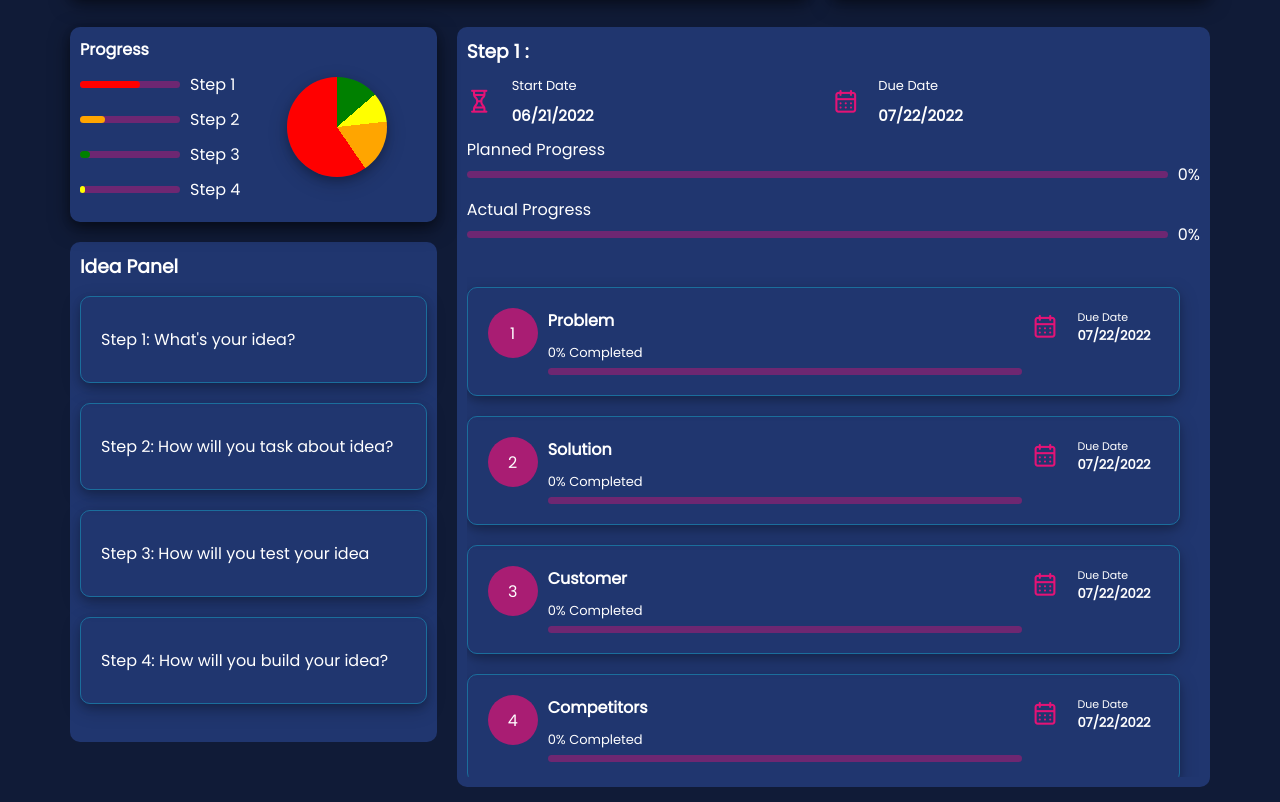
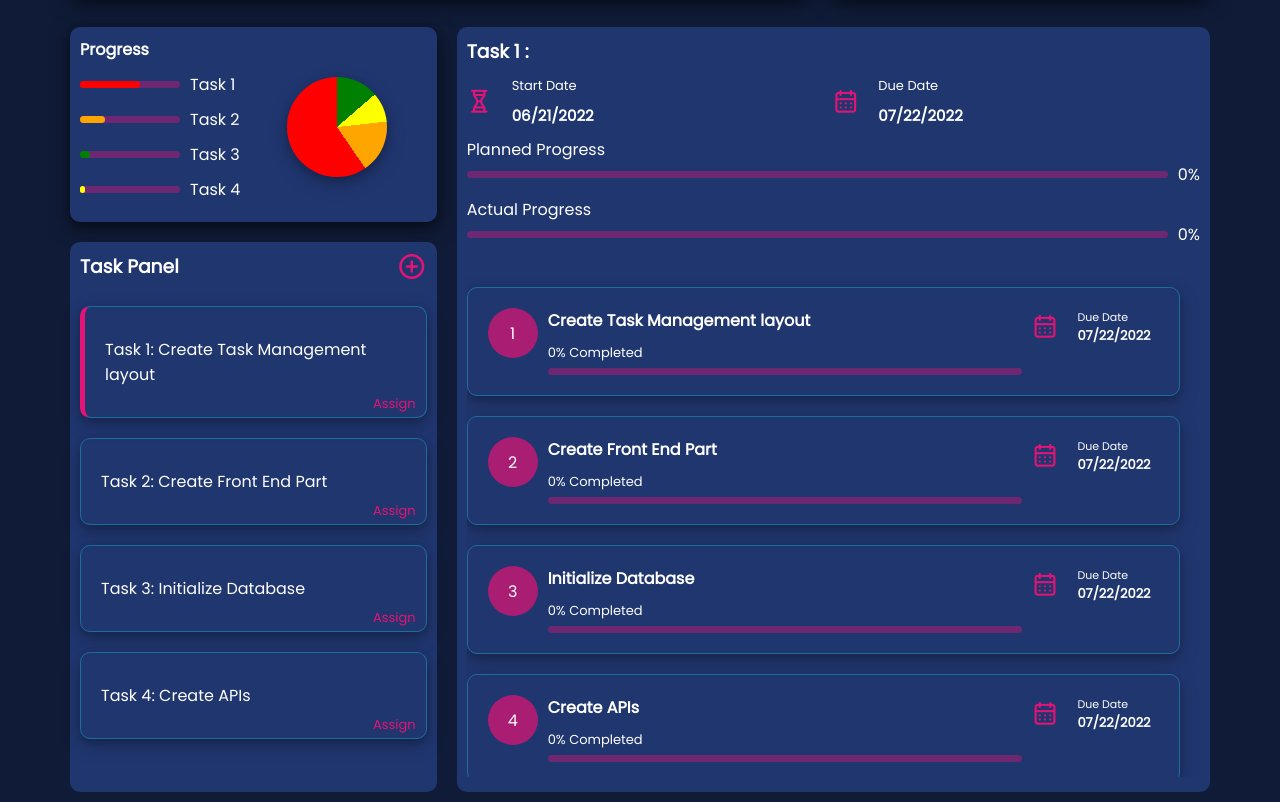
Before and after one commit to Keemchard/RAGOA, a plain HTML site: page index.html in a window 1280 px wide. Shown: the part 237-1039 px from the top of the page. Drawn offline with nearby package versions, Linux system fonts and the light colour scheme.

Commit message:
Configured styles

```diff
--- a/index.html
+++ b/index.html
@@ -56,19 +56,19 @@
               <div class="step-progress">
                 <div class="step-p-con">
                   <div class="line l1"><div class="sl sl1"></div></div>
-                  <div>Step 1</div>
+                  <div>Task 1</div>
                 </div>
                 <div class="step-p-con">
                   <div class="line l2"><div class="sl sl2"></div></div>
-                  <div>Step 2</div>
+                  <div>Task 2</div>
                 </div>
                 <div class="step-p-con">
                   <div class="line l3"><div class="sl sl3"></div></div>
-                  <div>Step 3</div>
+                  <div>Task 3</div>
                 </div>
                 <div class="step-p-con">
                   <div class="line l4"><div class="sl sl4"></div></div>
-                  <div>Step 4</div>
+                  <div>Task 4</div>
                 </div>
               </div>
               <div class="pie">
@@ -77,24 +77,29 @@
             </div>
 
             <div class="idea-content">
-              <h3>Idea Panel</h3>
-              <div class="id-con">
-                <p>Step 1: What's your idea?</p>
+              <h3>Task Panel</h3>
+              <i class="add uil uil-plus-circle"></i>
+              <div class="id-con con-on">
+                <p>Task 1: Create Task Management layout</p>
+                <p class="assign">Assign</p>
               </div>
               <div class="id-con">
-                <p>Step 2: How will you task about idea?</p>
+                <p>Task 2: Create Front End Part</p>
+                <p class="assign">Assign</p>
               </div>
               <div class="id-con">
-                <p>Step 3: How will you test your idea</p>
+                <p>Task 3: Initialize Database</p>
+                <p class="assign">Assign</p>
               </div>
               <div class="id-con">
-                <p>Step 4: How will you build your idea?</p>
+                <p>Task 4: Create APIs</p>
+                <p class="assign">Assign</p>
               </div>
             </div>
           </div>
           <div class="step-panel">
             <div class="step-indicator">
-              <div><h3>Step 1 :</h3></div>
+              <div><h3>Task 1 :</h3></div>
               <div class="time-con">
                 <div class="time-1">
                   <div><i class="time-icon uil uil-hourglass"></i></div>
@@ -134,7 +139,9 @@
                   <div><p>1</p></div>
                 </div>
                 <div class="prob">
-                  <div><p class="problem-txt">Problem</p></div>
+                  <div>
+                    <p class="problem-txt">Create Task Management layout</p>
+                  </div>
                   <div>
                     <p class="percent-prob">0% Completed</p>
                     <div class="progress-line"></div>
@@ -155,7 +162,7 @@
                   <div><p>2</p></div>
                 </div>
                 <div class="prob">
-                  <div><p class="problem-txt">Solution</p></div>
+                  <div><p class="problem-txt">Create Front End Part</p></div>
                   <div>
                     <p class="percent-prob">0% Completed</p>
                     <div class="progress-line"></div>
@@ -176,7 +183,7 @@
                   <div><p>3</p></div>
                 </div>
                 <div class="prob">
-                  <div><p class="problem-txt">Customer</p></div>
+                  <div><p class="problem-txt">Initialize Database</p></div>
                   <div>
                     <p class="percent-prob">0% Completed</p>
                     <div class="progress-line"></div>
@@ -197,7 +204,7 @@
                   <div><p>4</p></div>
                 </div>
                 <div class="prob">
-                  <div><p class="problem-txt">Competitors</p></div>
+                  <div><p class="problem-txt">Create APIs</p></div>
                   <div>
                     <p class="percent-prob">0% Completed</p>
                     <div class="progress-line"></div>
--- a/main.css
+++ b/main.css
@@ -194,12 +194,24 @@ body {
   background-color: royalblue;
   background-color: #20366f;
   padding: 10px;
-  height: 500px;
+  height: 550px;
   border-radius: 10px;
+  position: relative;
+}
+.add {
+  position: absolute;
+  color: #e41376;
+  font-size: 30px;
+  top: 3px;
+  right: 10px;
+  transition: 0.25s;
+}
+.add:hover {
+  transform: scale(1.1);
 }
 
 .idea-content h3 {
-  margin-bottom: 15px;
+  margin-bottom: 25px;
 }
 .idea-content > div {
   padding: 30px 20px;
@@ -317,8 +329,24 @@ body {
 }
 
 .id-con {
+  position: relative;
   transition: 0.25s;
   box-shadow: 0 4px 8px 0 rgba(0, 0, 0, 0.2), 0 6px 20px 0 rgba(0, 0, 0, 0.19);
+}
+.con-on {
+  border-left: 5px solid #e41376 !important;
+}
+.id-con .assign {
+  position: absolute;
+  font-size: 13px;
+  right: 10px;
+  bottom: 3px;
+  color: #e41376;
+  cursor: pointer;
+  transition: 0.25s;
+}
+.assign:hover {
+  font-size: 16px;
 }
 .id-con:hover {
   transform: scale(1.05);
```
